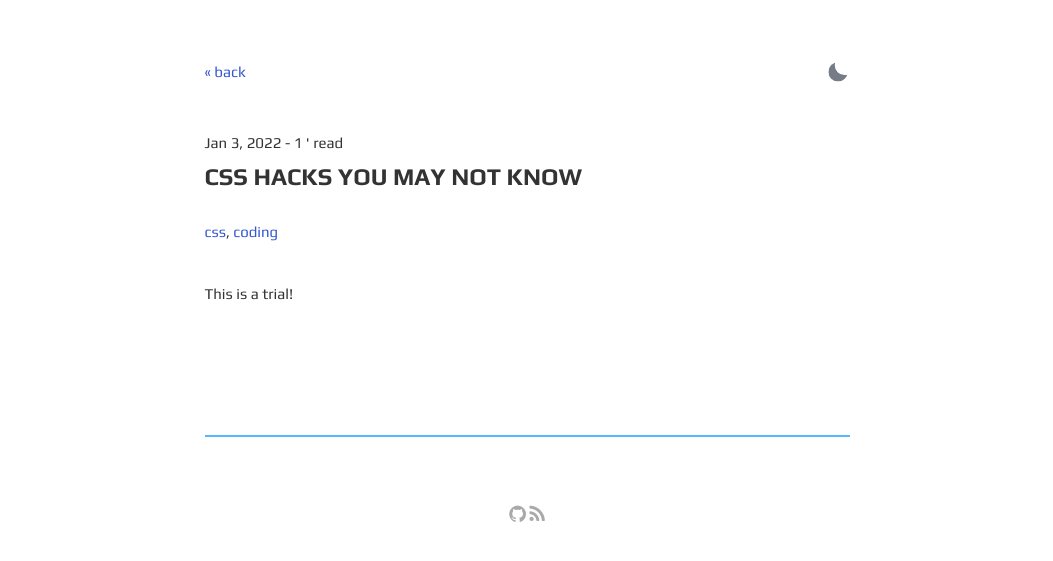
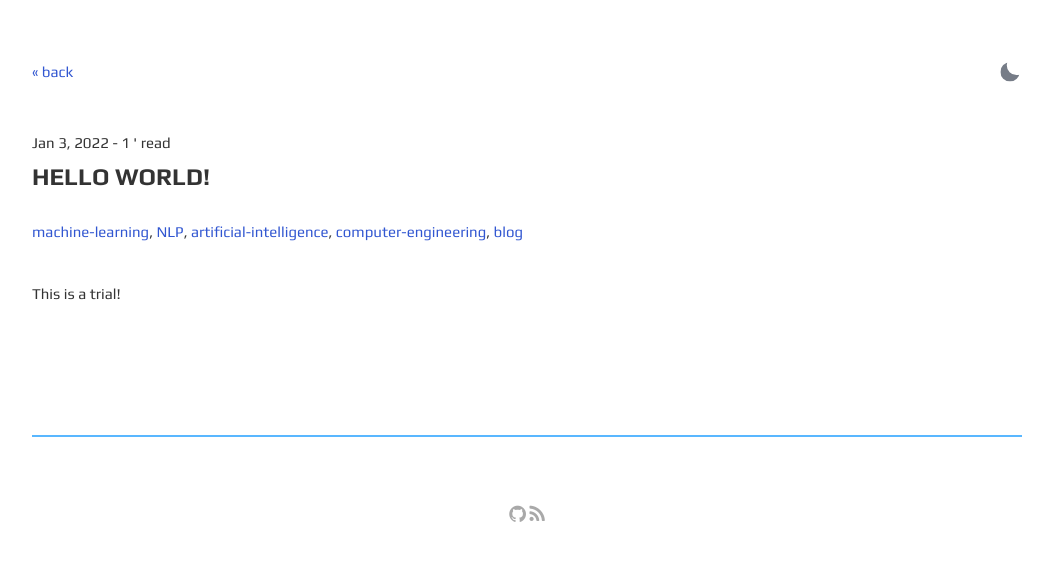
Before and after one commit to Eruimdas/Eruimdas.github.io, a Jekyll site: the page built from _posts/2022/2022-01-03-Hello-world.md, in a window 1280 px wide. Shown: the top 561 px of the page, without its empty margins (113-1166 px from the left). Built offline with Jekyll 4.4.1, drawn with Linux system fonts in a browser that asks for light colours.

Commit message:
Updated: cite css for visual updates.

```diff
--- a/_posts/2022/2022-01-03-Hello-world.md
+++ b/_posts/2022/2022-01-03-Hello-world.md
@@ -1,9 +1,9 @@
 ---
 layout: post
-title: CSS hacks you may not know
-description: This is a collection of short CSS snippets I thought might be useful for beginners
-summary: This is a collection of short CSS snippets I thought might be useful for beginners.
-tags: css coding
+title: Hello world!
+description: This is the first post of I've written in this page.
+summary: Why Hasan Kemik created this blog, who is he, and what's the aim?
+tags: machine-learning NLP artificial-intelligence computer-engineering blog
 ---
 
 This is a trial!
--- a/_sass/_main.scss
+++ b/_sass/_main.scss
@@ -368,7 +368,7 @@ time {
 
 main {
 	display: flex;
-	max-width: 47rem;
+	max-width: 70rem;
 	margin: -5rem auto 0;
 	padding: 2.4rem 2rem;
 	flex-direction: column;
```
